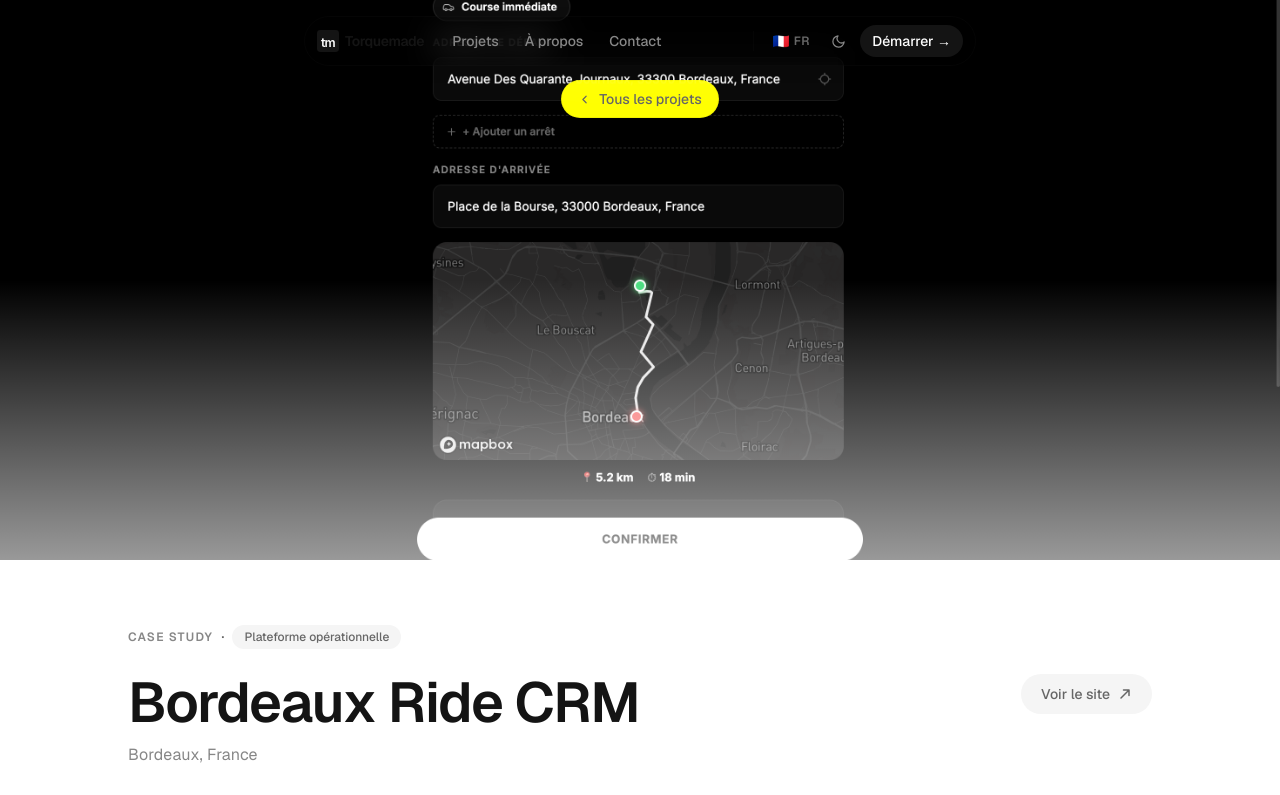
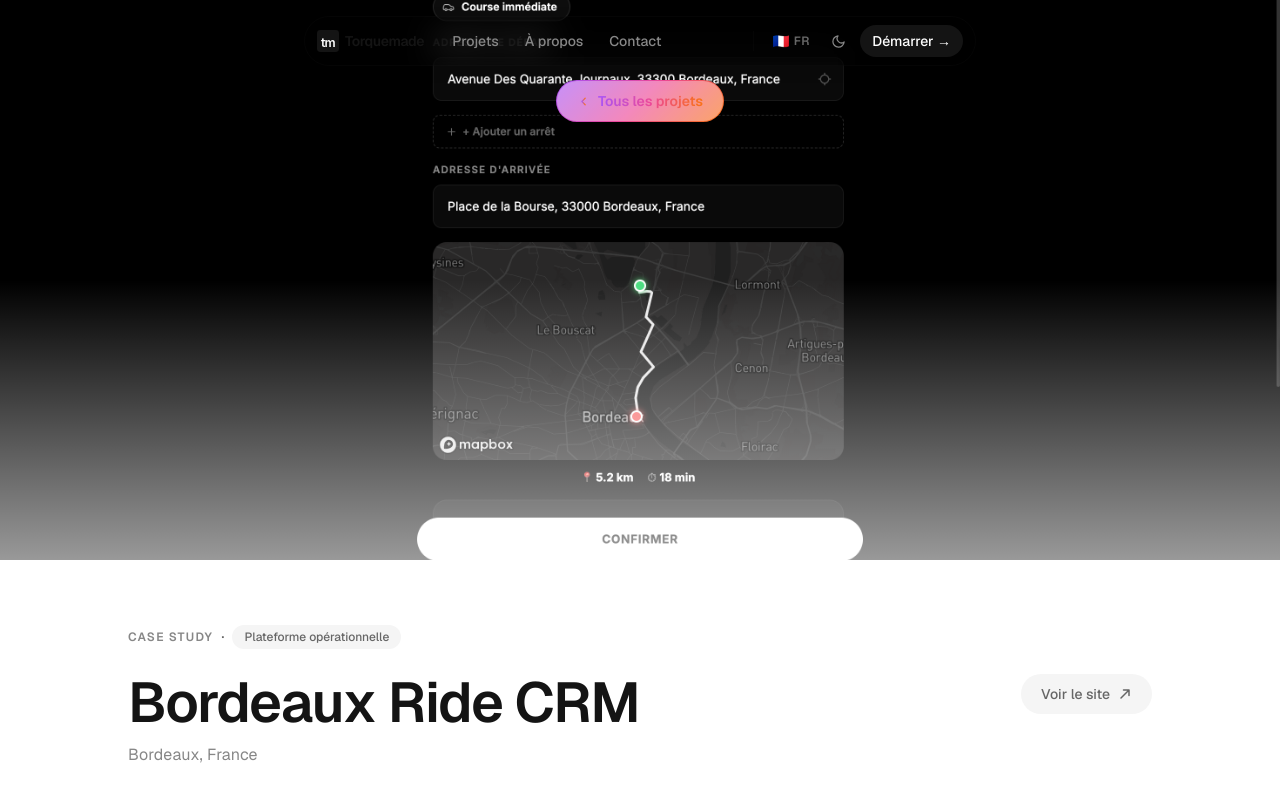
Before and after one commit to loanrmb/torquemade-v2, a Next.js app: page /work/bdxride-crm in a window 1280 px wide. Shown: the top 795 px of the page. Built offline with nearby package versions, Linux system fonts and the light colour scheme.

Commit message:
Update page.tsx

```diff
--- a/app/work/[slug]/page.tsx
+++ b/app/work/[slug]/page.tsx
@@ -44,24 +44,40 @@ export default function CaseStudyPage() {
     <>
       <NavPill />
 
-      {/* ── BACK PILL — flottante sous le nav, même style glassmorphism ── */}
+{/* ── BACK PILL — liquid glass multicolor ── */}
 <div className="fixed top-[4.5rem] left-0 right-0 z-40 px-5 pointer-events-none">
   <div className="mx-auto max-w-5xl flex justify-center pt-2">
     <Link
       href="/work"
-            className="pointer-events-auto inline-flex items-center gap-2 rounded-full px-4 py-2 text-sm font-medium transition-opacity hover:opacity-75"
+      className="pointer-events-auto inline-flex items-center gap-2 rounded-full px-5 py-2.5 text-sm font-semibold transition-opacity hover:opacity-75"
       style={{
-              background: 'hsl(var(--nav-bg))',
-              color: 'hsl(var(--text-secondary))',
-              border: '1px solid hsl(var(--nav-border))',
-              backdropFilter: 'blur(12px)',
-              WebkitBackdropFilter: 'blur(12px)',
+        background: 'linear-gradient(hsl(var(--bg-primary) / 0.35), hsl(var(--bg-primary) / 0.35)) padding-box, linear-gradient(135deg, #a855f7, #ec4899, #f97316) border-box',
+        border: '1.5px solid transparent',
+        backdropFilter: 'blur(16px)',
+        WebkitBackdropFilter: 'blur(16px)',
       }}
     >
-            <svg width="13" height="13" viewBox="0 0 16 16" fill="none">
-              <path d="M10 12L6 8L10 4" stroke="currentColor" strokeWidth="1.5" strokeLinecap="round" strokeLinejoin="round"/>
+      {/* arrow — gradient */}
+      <svg width="13" height="13" viewBox="0 0 16 16" fill="none"
+        style={{ stroke: 'url(#arrow-grad)' }}
+      >
+        <defs>
+          <linearGradient id="arrow-grad" x1="0%" y1="0%" x2="100%" y2="0%">
+            <stop offset="0%" stopColor="#a855f7"/>
+            <stop offset="100%" stopColor="#f97316"/>
+          </linearGradient>
+        </defs>
+        <path d="M10 12L6 8L10 4" strokeWidth="1.5" strokeLinecap="round" strokeLinejoin="round"/>
       </svg>
+      {/* text — gradient */}
+      <span style={{
+        background: 'linear-gradient(to right, #a855f7, #ec4899, #f97316)',
+        WebkitBackgroundClip: 'text',
+        WebkitTextFillColor: 'transparent',
+        backgroundClip: 'text',
+      }}>
         {lang === 'fr' ? 'Tous les projets' : 'All projects'}
+      </span>
     </Link>
   </div>
 </div>
```
Lines whose indentation alone changed are shown as unchanged.
